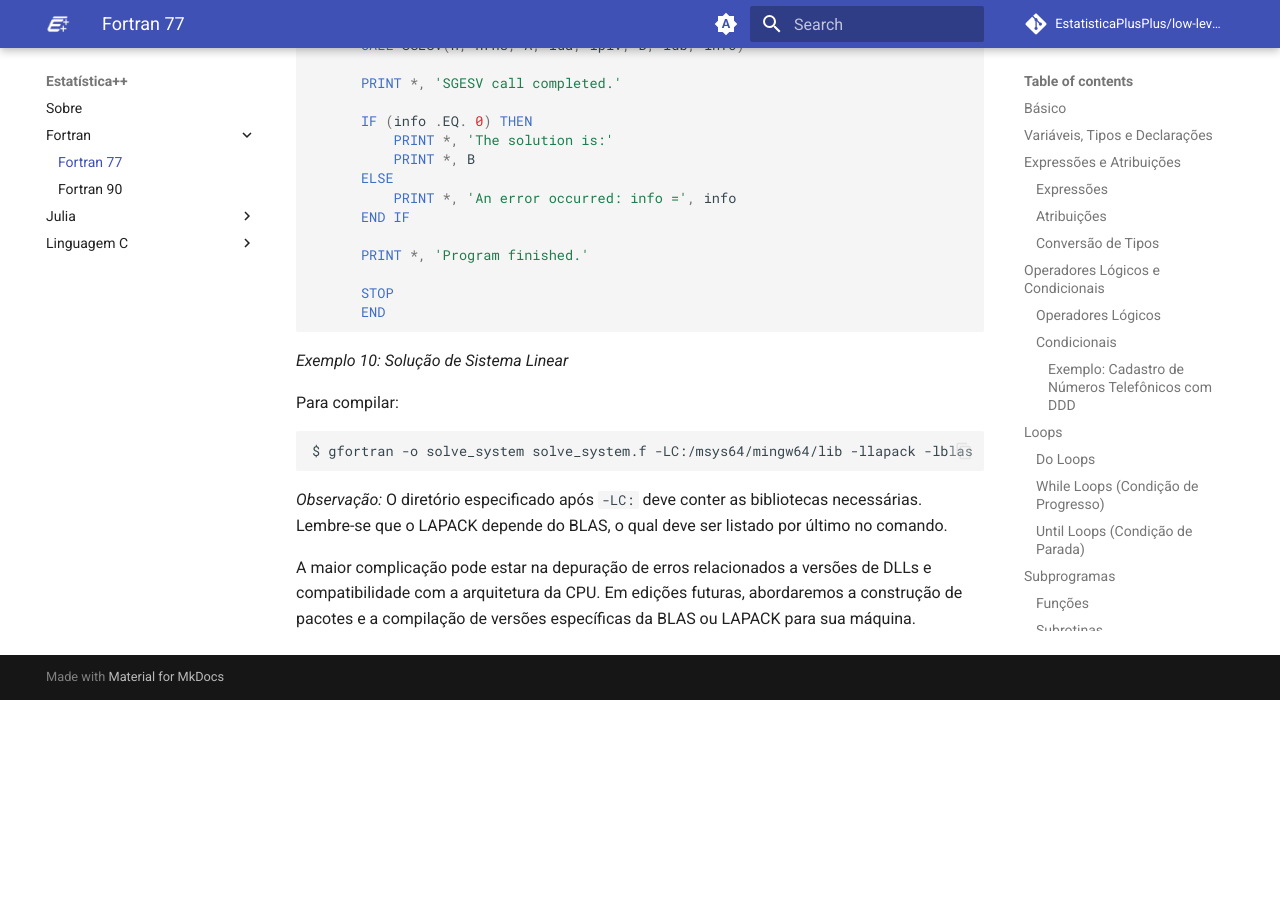
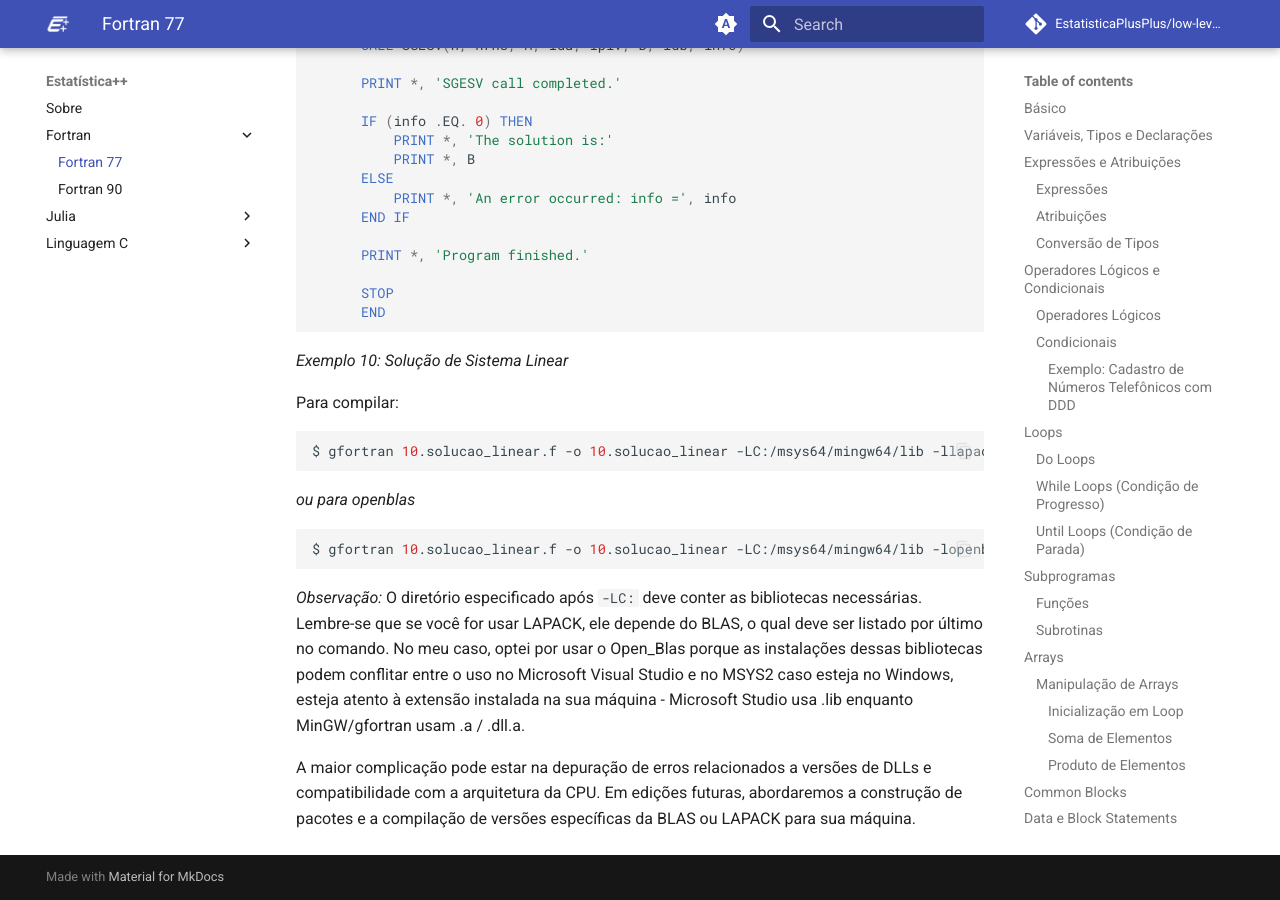
Before and after one commit to EstatisticaPlusPlus/low-level-learning, an MkDocs documentation site: the page built from docs/Fortran/Fortran_77.md, in a window 1280 px wide and 900 px high, scrolled down 15591 px. Built offline with MkDocs 1.6.1 and Material for MkDocs 9.7.7, drawn with Linux system fonts in a browser that asks for light colours; comment, search, counter and statistics services are not loaded; before the commit the page ends 16291 px from its top, so only the background shows below that.

Commit message:
Correções em todos os scripts

````diff
--- a/docs/Fortran/Fortran_77.md
+++ b/docs/Fortran/Fortran_77.md
@@ -759,9 +759,14 @@
 Para compilar:
 
 ```bash
-$ gfortran -o solve_system solve_system.f -LC:/msys64/mingw64/lib -llapack -lblas
+$ gfortran 10.solucao_linear.f -o 10.solucao_linear -LC:/msys64/mingw64/lib -llapack -lblas
+
+```
+*ou para openblas*
+```bash
+$ gfortran 10.solucao_linear.f -o 10.solucao_linear -LC:/msys64/mingw64/lib -lopenblas
 ```
 
-*Observação:* O diretório especificado após `-LC:` deve conter as bibliotecas necessárias. Lembre-se que o LAPACK depende do BLAS, o qual deve ser listado por último no comando.
+*Observação:* O diretório especificado após `-LC:` deve conter as bibliotecas necessárias. Lembre-se que se você for usar LAPACK, ele depende do BLAS, o qual deve ser listado por último no comando. No meu caso, optei por usar o Open_Blas porque as instalações dessas bibliotecas podem conflitar entre o uso no Microsoft Visual Studio e no MSYS2 caso esteja no Windows, esteja atento à extensão instalada na sua máquina - Microsoft Studio usa .lib enquanto MinGW/gfortran usam .a / .dll.a.
 
 A maior complicação pode estar na depuração de erros relacionados a versões de DLLs e compatibilidade com a arquitetura da CPU. Em edições futuras, abordaremos a construção de pacotes e a compilação de versões específicas da BLAS ou LAPACK para sua máquina.
````
Also changed, not shown: 12 other files.
